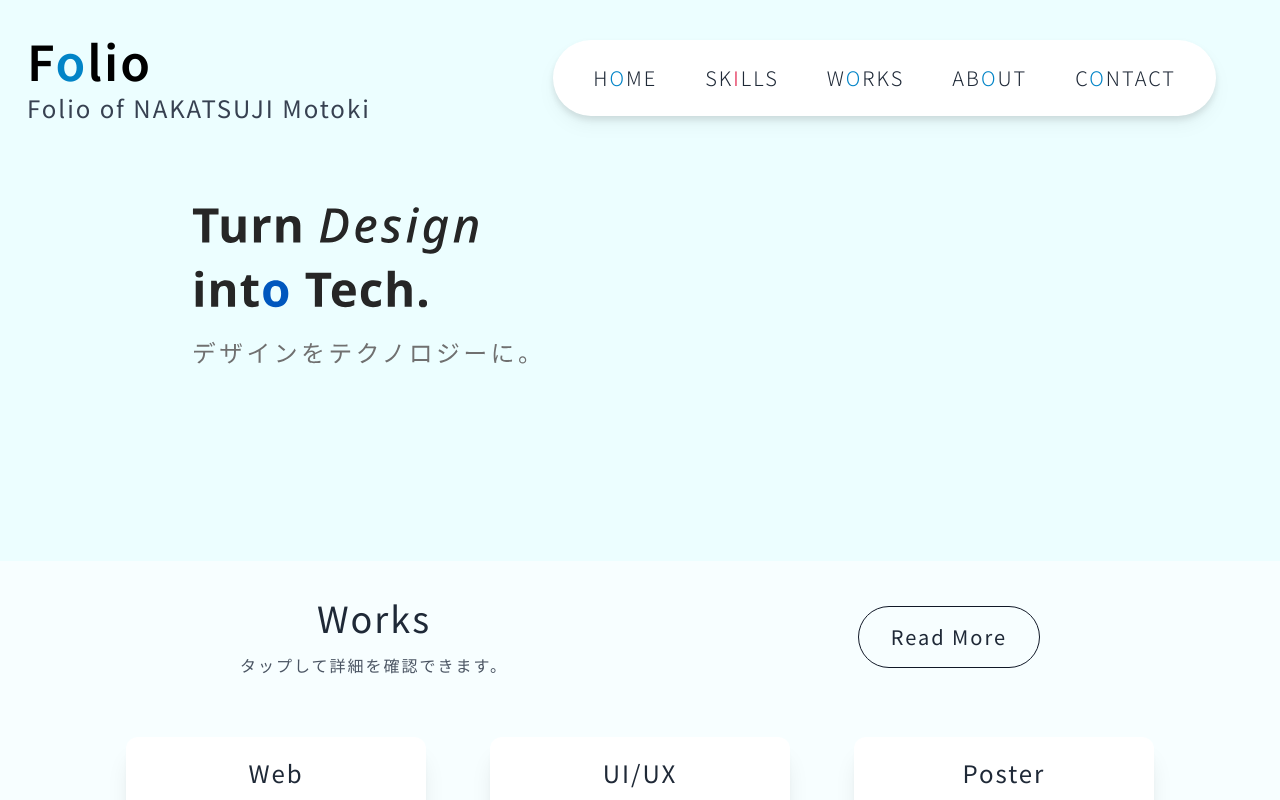
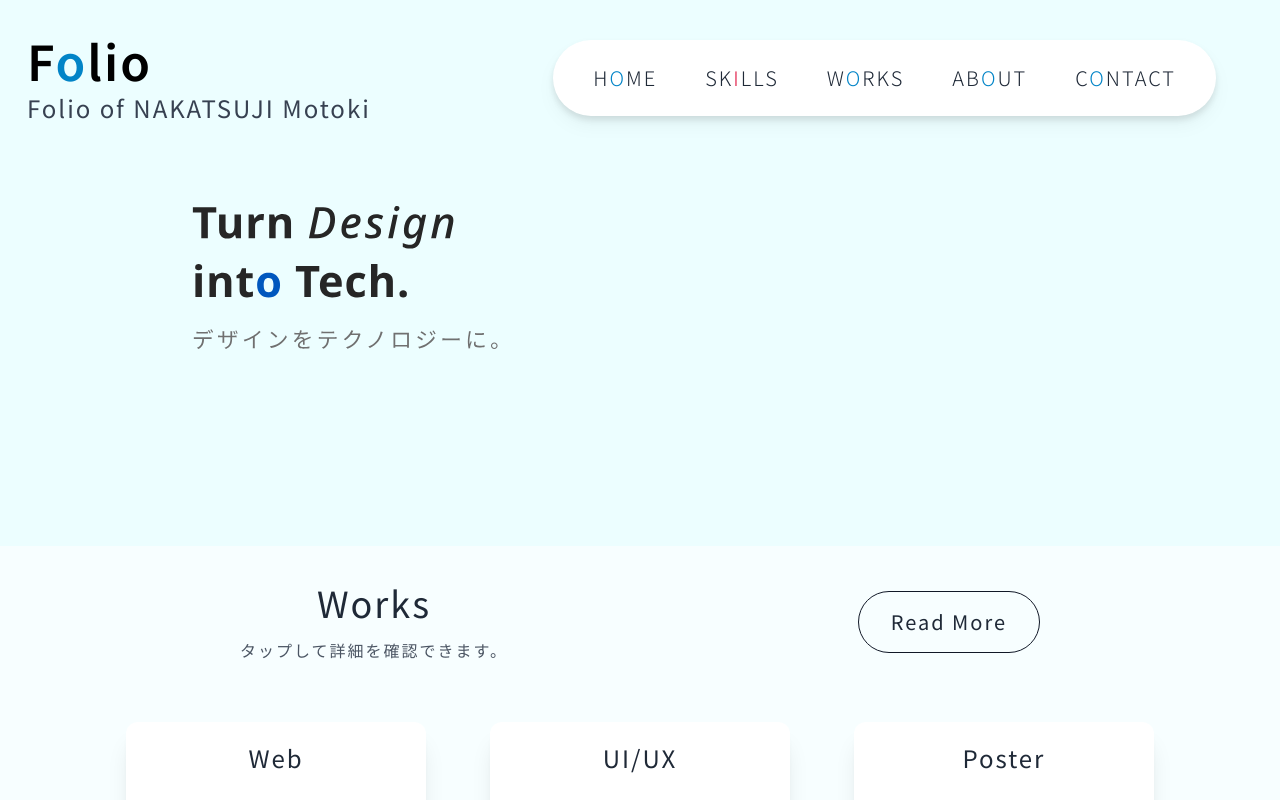
Before and after one commit to katsuji3197/Portfolio-Next, a Next.js app: page / in a window 1280 px wide. Shown: the top 800 px of the page. Built offline with nearby package versions, Linux system fonts and the light colour scheme.

Commit message:
意識高いタイトルのサイズ修正

```diff
--- a/app/page.tsx
+++ b/app/page.tsx
@@ -8,9 +8,9 @@ export default function Home() {
   return (
     <main className="min-h-screen bg-cyan-50 dark:bg-slate-500">
 
-      <div className='pl-12 xl:pl-48 pt-48 pb-48 md:pb-30'>
+      <div className='pl-12 xl:pl-48 pt-48 pb-48 md:pb-30 dark:pl-0'>
         <div>
-          <Image src="/topcatch.svg" alt="Turn Design into tech" width={350} height={300} className='dark:bg-gray-200 dark:p-8'/>
+          <Image src="/topcatch.svg" alt="Turn Design into tech" width={320} height={300} className='dark:bg-gray-200 dark:p-8'/>
         </div>
       </div>
       <div className='flex flex-wrap flex-col justify-center items-center pb-10'>
```
